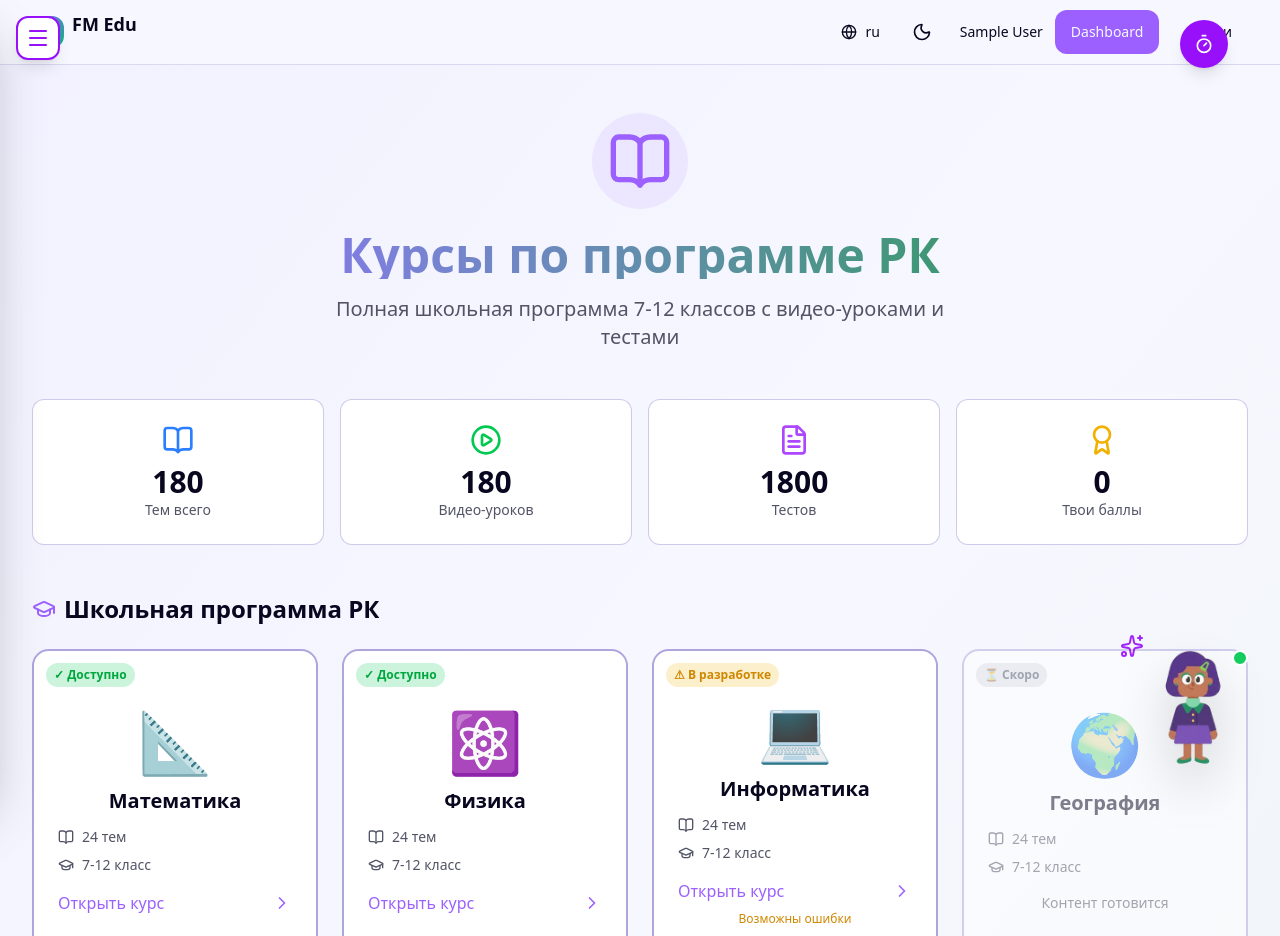
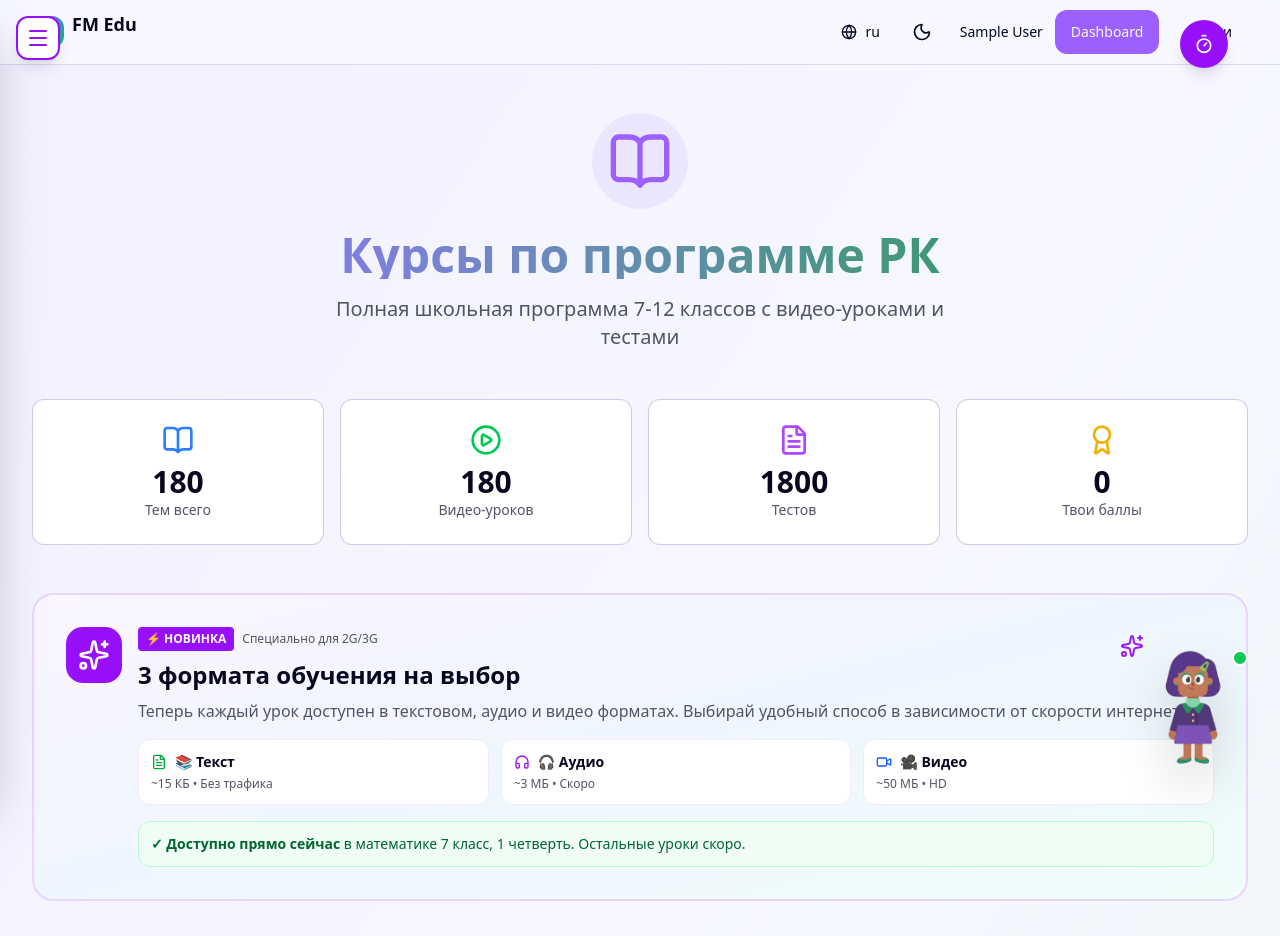
Before and after one commit to ulacoder/FM-Edu, a Next.js app: page /courses in a window 1280 px wide. Shown: the top 936 px of the page. Built offline with nearby package versions, Linux system fonts and the light colour scheme; sample sign-in values are in the browser's storage.

Commit message:
Add multi-format content to mathematics static page + feature banner on courses page

```diff
--- a/app/courses/mathematics-static/grade7_q1/page.tsx
+++ b/app/courses/mathematics-static/grade7_q1/page.tsx
@@ -1,5 +1,8 @@
 "use client";
 import { useState, useEffect } from "react";
+import { ContentModeSwitcher, type ContentMode } from "@/components/content-mode-switcher";
+import { InteractiveNotes } from "@/components/interactive-notes";
+import { Wifi, CheckCircle } from "lucide-react";
 
 function Quiz({ questions }: { questions: Array<{question: string, options: string[], correct: number}> }) {
   const [currentQ, setCurrentQ] = useState(0);
@@ -173,40 +176,123 @@ function Quiz({ questions }: { questions: Array<{question: string, options: stri
 }
 
 export default function Lesson_grade7_q1() {
+  const [contentMode, setContentMode] = useState<ContentMode>('text');
+  const [contentWatched, setContentWatched] = useState(false);
+
+  const notesContent = {
+    formulas: [
+      {
+        title: 'Модуль числа',
+        formula: '|a| = a, если a ≥ 0; |a| = -a, если a < 0',
+        example: '|-7| = 7, |3| = 3'
+      },
+      {
+        title: 'Сложение чисел с разными знаками',
+        formula: 'Из большего модуля вычитают меньший, ставят знак числа с большим модулем',
+        example: '-2,5 + 4,7 = 2,2'
+      },
+      {
+        title: 'Основное свойство дроби',
+        formula: 'a/b = a·k / b·k',
+        example: '24/36 = 2/3'
+      }
+    ],
+    tips: [
+      'Модуль числа всегда неотрицателен',
+      'Произведение/деление: одинаковые знаки → плюс, разные → минус'
+    ],
+    commonMistakes: [
+      {
+        wrong: '|-5| = -5',
+        correct: '|-5| = 5 (модуль всегда положительный)'
+      },
+      {
+        wrong: '-6 + (-9) = 3',
+        correct: '-6 + (-9) = -15'
+      }
+    ],
+    examples: [
+      {
+        question: 'Пример 1: Найдите |-7| + |3|',
+        solution: 'Решение: |-7| = 7, |3| = 3. Сумма: 7 + 3 = 10'
+      },
+      {
+        question: 'Пример 2: Вычислите -2,5 + 4,7',
+        solution: 'Решение: Знаки разные, модули 2,5 и 4,7. Из большего вычитаем меньший: 4,7 - 2,5 = 2,2. Знак у числа с большим модулем (+): ответ 2,2'
+      },
+      {
+        question: 'Пример 3: Вычислите (-3/4) · (-8/9)',
+        solution: 'Решение: Знаки одинаковые → результат положительный. (3·8)/(4·9) = 24/36 = 2/3'
+      }
+    ]
+  };
+
   return (
     <div className="min-h-screen bg-gradient-to-br from-primary/5 via-background to-accent/5">
-      <div className="max-w-4xl mx-auto px-4 py-12">
-        <div className="mb-8">
-          <h1 className="text-4xl font-bold mb-2">Рациональные числа. Модуль числа</h1>
-          <p className="text-muted-foreground">Математика • 7 класс • 1 четверть</p>
+      <div className="max-w-4xl mx-auto px-4 py-8 sm:py-12">
+        <div className="mb-6 sm:mb-8">
+          <h1 className="text-3xl sm:text-4xl font-bold mb-2">Рациональные числа. Модуль числа</h1>
+          <p className="text-sm sm:text-base text-muted-foreground">Математика • 7 класс • 1 четверть</p>
         </div>
 
-        <div className="bg-card rounded-xl border border-border/60 p-8 mb-8">
-          <div className="prose prose-lg max-w-none">
-            <h2 className="text-2xl font-bold mt-6 mb-4">Определение</h2>
-            <p className="my-2">Рациональное число — число, которое можно записать в виде дроби a{'/'} b, где a — целое число, b — натуральное число (b≠0). Множество рациональных чисел обозначается Q и включает натуральные, целые и дробные числа (обыкновенные и десятичные, конечные и бесконечные периодические).</p>
-            <p className="my-2">Модуль числа a (|a|) — расстояние от точки a до нуля на числовой прямой; модуль всегда неотрицателен.</p>
-
-            <h2 className="text-2xl font-bold mt-6 mb-4">Ключевые формулы</h2>
-            <p className="my-2">|a| = a, если a ≥ 0; |a| = -a, если a &lt; 0</p>
-            <p className="my-2">Сложение чисел с разными знаками: из большего модуля вычитают меньший, ставят знак числа с большим модулем</p>
-            <p className="my-2">Умножение/деление: знак «плюс», если знаки чисел одинаковые; «минус» — если разные</p>
-            <p className="my-2">a{'/'} b = a·k {'/'} b·k (основное свойство дроби)</p>
-
-            <h2 className="text-2xl font-bold mt-6 mb-4">Примеры решения задач</h2>
-            <p className="font-bold mt-4">Пример 1. Найдите |-7| + |3|.</p>
-            <p className="ml-4 text-muted-foreground">Решение: |-7| = 7, |3| = 3. Сумма: 7 + 3 = 10.</p>
-
-            <p className="font-bold mt-4">Пример 2. Вычислите: -2,5 + 4,7.</p>
-            <p className="ml-4 text-muted-foreground">Решение: Знаки разные, модули 2,5 и 4,7. Из большего вычитаем меньший: 4,7 - 2,5 = 2,2. Знак у числа с большим модулем (+): ответ 2,2.</p>
-
-            <p className="font-bold mt-4">Пример 3. Вычислите: (-3/4) · (-8/9).</p>
-            <p className="ml-4 text-muted-foreground">Решение: Знаки одинаковые → результат положительный. (3·8)/(4·9) = 24/36 = 2/3.</p>
+        {/* Network Warning for Video Mode */}
+        {contentMode === 'video' && (
+          <div className="bg-orange-50 dark:bg-orange-900/20 border border-orange-200 dark:border-orange-800 rounded-lg p-4 mb-6">
+            <div className="flex items-start gap-3">
+              <Wifi className="w-5 h-5 text-orange-600 mt-0.5 flex-shrink-0" />
+              <div className="text-sm text-orange-900 dark:text-orange-300">
+                <p className="font-medium mb-1">Видео требует стабильного интернета</p>
+                <p>Рекомендуем использовать текстовый конспект на медленном соединении (2G/3G)</p>
               </div>
             </div>
+          </div>
+        )}
 
-        <div className="bg-card rounded-xl border border-border/60 p-8 mb-8">
-          <h2 className="text-2xl font-bold mb-4">Видео-урок</h2>
+        {/* Content Mode Switcher */}
+        <div className="mb-6">
+          <ContentModeSwitcher
+            currentMode={contentMode}
+            onModeChange={setContentMode}
+            videoWatched={contentWatched}
+            audioAvailable={false}
+          />
+        </div>
+
+        {/* Text Content */}
+        {contentMode === 'text' && (
+          <div className="bg-card rounded-xl border border-border/60 p-6 sm:p-8 mb-6 sm:mb-8">
+            <InteractiveNotes title="Рациональные числа и модуль" content={notesContent} />
+
+            {!contentWatched && (
+              <div className="mt-6 p-4 bg-green-50 dark:bg-green-950/30 border border-green-200 dark:border-green-800 rounded-lg">
+                <button
+                  onClick={() => setContentWatched(true)}
+                  className="w-full px-6 py-3 bg-green-600 text-white rounded-lg hover:bg-green-700 active:scale-[0.98] transition-all font-medium flex items-center justify-center gap-2"
+                >
+                  <CheckCircle className="w-5 h-5" />
+                  Отметить как изученное
+                </button>
+              </div>
+            )}
+          </div>
+        )}
+
+        {/* Audio Content */}
+        {contentMode === 'audio' && (
+          <div className="bg-card rounded-xl border border-border/60 p-6 sm:p-8 mb-6 sm:mb-8">
+            <div className="bg-yellow-50 dark:bg-yellow-900/20 border border-yellow-200 dark:border-yellow-800 rounded-lg p-4">
+              <p className="text-sm text-yellow-900 dark:text-yellow-300">
+                <strong>🚧 Скоро доступно</strong><br />
+                Аудиолекции находятся в разработке. Пока используйте текстовый конспект или видео.
+              </p>
+            </div>
+          </div>
+        )}
+
+        {/* Video Content */}
+        {contentMode === 'video' && (
+          <div className="bg-card rounded-xl border border-border/60 p-6 sm:p-8 mb-6 sm:mb-8">
+            <h2 className="text-xl sm:text-2xl font-bold mb-4">Видео-урок</h2>
             <div className="aspect-video">
               <iframe
                 className="w-full h-full rounded-lg"
@@ -214,9 +300,13 @@ export default function Lesson_grade7_q1() {
                 title="YouTube video"
                 allow="accelerometer; autoplay; clipboard-write; encrypted-media; gyroscope; picture-in-picture"
                 allowFullScreen
+                onLoad={() => {
+                  setTimeout(() => setContentWatched(true), 5000);
+                }}
               />
             </div>
           </div>
+        )}
 
         <div className="bg-card rounded-xl border border-border/60 p-8">
           <h2 className="text-2xl font-bold mb-6">Тест на понимание 📝</h2>
--- a/app/courses/page.tsx
+++ b/app/courses/page.tsx
@@ -16,6 +16,7 @@ import {
 import type { Subject } from "@/types";
 import { subjectNames } from "@/types";
 import { getTranslation, type Locale } from "@/lib/i18n";
+import { NewFeatureBanner } from "@/components/new-feature-banner";
 
 interface SubjectCard {
   subject: Subject;
@@ -120,6 +121,11 @@ export default function CoursesPage() {
               <div className="text-3xl font-bold">{user.totalPoints || 0}</div>
               <div className="text-sm text-muted-foreground">{t('yourPoints')}</div>
             </div>
+          </div>
+
+          {/* New Feature Banner */}
+          <div className="mb-12">
+            <NewFeatureBanner />
           </div>
 
           {/* Школьная программа РК */}
--- /dev/null
+++ b/components/new-feature-banner.tsx
@@ -0,0 +1,65 @@
+'use client';
+
+import { Video, FileText, Headphones, Sparkles } from 'lucide-react';
+
+export function NewFeatureBanner() {
+  return (
+    <div className="bg-gradient-to-br from-purple-50 via-blue-50 to-teal-50 dark:from-purple-950/30 dark:via-blue-950/30 dark:to-teal-950/30 border-2 border-purple-200 dark:border-purple-800 rounded-2xl p-6 sm:p-8">
+      <div className="flex items-start gap-4">
+        <div className="p-3 bg-purple-600 rounded-xl">
+          <Sparkles className="w-6 h-6 sm:w-8 sm:h-8 text-white" />
+        </div>
+
+        <div className="flex-1">
+          <div className="flex items-center gap-2 mb-2">
+            <span className="px-2 py-1 bg-purple-600 text-white text-xs font-bold rounded">
+              ⚡ НОВИНКА
+            </span>
+            <span className="text-xs text-muted-foreground">Специально для 2G/3G</span>
+          </div>
+
+          <h3 className="text-xl sm:text-2xl font-bold mb-2">
+            3 формата обучения на выбор
+          </h3>
+
+          <p className="text-sm sm:text-base text-muted-foreground mb-4">
+            Теперь каждый урок доступен в текстовом, аудио и видео форматах. Выбирай удобный способ в зависимости от скорости интернета!
+          </p>
+
+          {/* Format Cards */}
+          <div className="grid grid-cols-1 sm:grid-cols-3 gap-3 mb-4">
+            <div className="bg-white dark:bg-gray-900 rounded-lg p-3 border border-purple-100 dark:border-purple-900">
+              <div className="flex items-center gap-2 mb-1">
+                <FileText className="w-4 h-4 text-green-600" />
+                <span className="font-semibold text-sm">📚 Текст</span>
+              </div>
+              <p className="text-xs text-muted-foreground">~15 КБ • Без трафика</p>
+            </div>
+
+            <div className="bg-white dark:bg-gray-900 rounded-lg p-3 border border-purple-100 dark:border-purple-900">
+              <div className="flex items-center gap-2 mb-1">
+                <Headphones className="w-4 h-4 text-purple-600" />
+                <span className="font-semibold text-sm">🎧 Аудио</span>
+              </div>
+              <p className="text-xs text-muted-foreground">~3 МБ • Скоро</p>
+            </div>
+
+            <div className="bg-white dark:bg-gray-900 rounded-lg p-3 border border-purple-100 dark:border-purple-900">
+              <div className="flex items-center gap-2 mb-1">
+                <Video className="w-4 h-4 text-blue-600" />
+                <span className="font-semibold text-sm">🎥 Видео</span>
+              </div>
+              <p className="text-xs text-muted-foreground">~50 МБ • HD</p>
+            </div>
+          </div>
+
+          <div className="bg-green-50 dark:bg-green-950/30 border border-green-200 dark:border-green-800 rounded-lg p-3">
+            <p className="text-xs sm:text-sm text-green-800 dark:text-green-300">
+              <strong>✓ Доступно прямо сейчас</strong> в математике 7 класс, 1 четверть. Остальные уроки скоро.
+            </p>
+          </div>
+        </div>
+      </div>
+    </div>
+  );
+}
```
Lines whose indentation alone changed are shown as unchanged.
